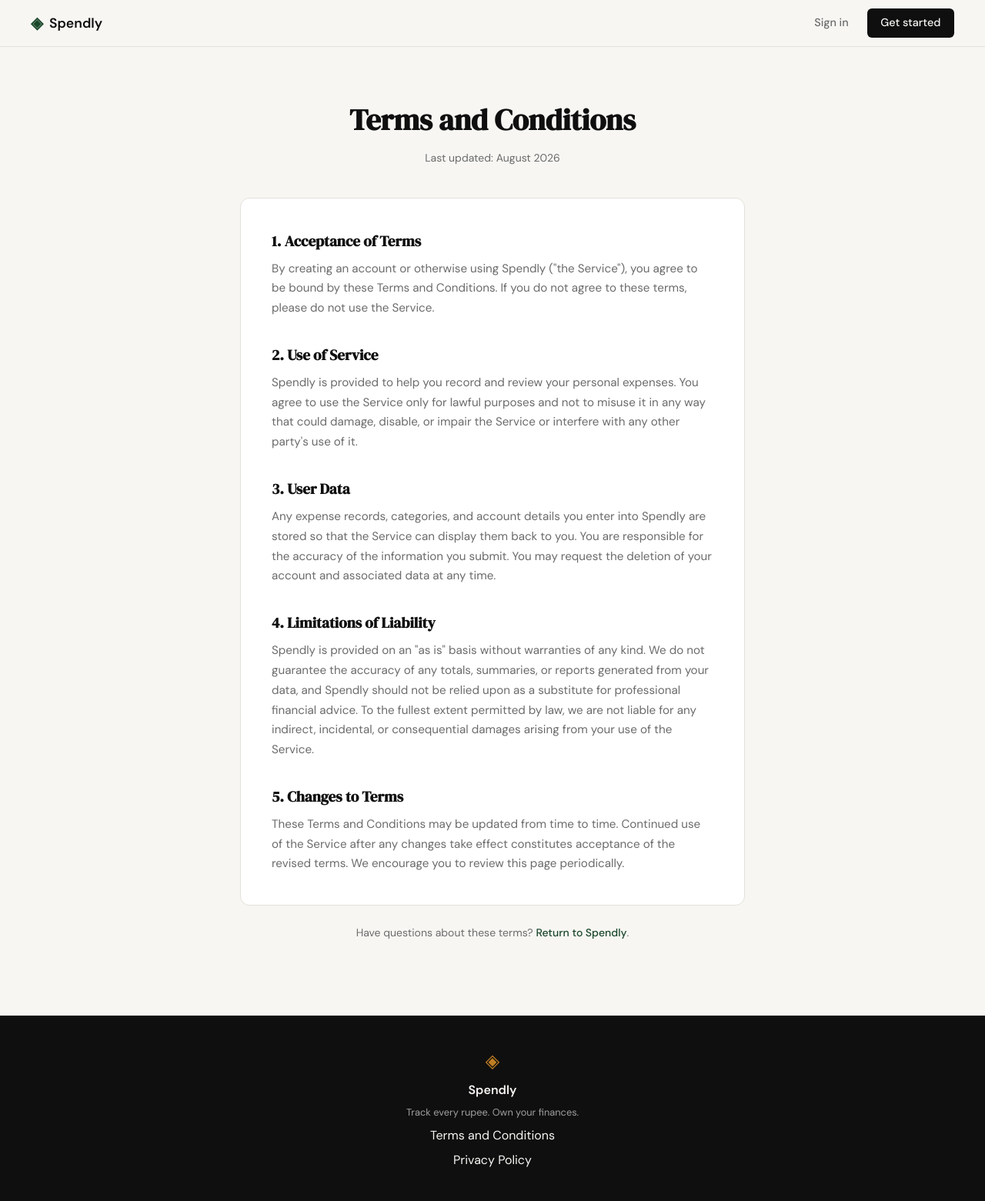
After one commit to krohitwork/spendly, a Flask app: page /terms in a window 1280 px wide. The commit adds this page. Shown: the whole page at 77% size. Run offline with Flask 3, Linux system fonts and the light colour scheme.

Commit message:
landing: add terms and conditions page and route

```diff
--- a/app.py
+++ b/app.py
@@ -20,6 +20,11 @@ def register():
 @app.route("/login")
 def login():
     return render_template("login.html")
+
+
+@app.route("/terms")
+def terms():
+    return render_template("terms.html")
 
 
 # ------------------------------------------------------------------ #
--- a/static/css/style.css
+++ b/static/css/style.css
@@ -508,6 +508,68 @@ a { color: inherit; text-decoration: none; }
 }
 
 /* ------------------------------------------------------------------ */
+/* Legal pages                                                         */
+/* ------------------------------------------------------------------ */
+
+.legal {
+    max-width: 720px;
+    margin: 0 auto;
+    padding: 4rem 2rem 6rem;
+}
+
+.legal-title {
+    font-family: var(--font-display);
+    font-size: clamp(1.75rem, 3vw, 2.5rem);
+    color: var(--ink);
+    text-align: center;
+    margin-bottom: 0.5rem;
+}
+
+.legal-updated {
+    color: var(--ink-muted);
+    font-size: 0.875rem;
+    text-align: center;
+    margin-bottom: 2.5rem;
+}
+
+.legal-card {
+    background: var(--paper-card);
+    border: 1px solid var(--border);
+    border-radius: var(--radius-md);
+    padding: 2.5rem;
+}
+
+.legal-card h2 {
+    font-family: var(--font-display);
+    font-size: 1.2rem;
+    color: var(--ink);
+    margin-top: 2rem;
+    margin-bottom: 0.5rem;
+}
+
+.legal-card h2:first-child { margin-top: 0; }
+
+.legal-card p {
+    font-size: 0.95rem;
+    color: var(--ink-muted);
+    line-height: 1.7;
+}
+
+.legal-footnote {
+    text-align: center;
+    font-size: 0.875rem;
+    color: var(--ink-muted);
+    margin-top: 1.5rem;
+}
+
+.legal-footnote a {
+    color: var(--accent);
+    font-weight: 500;
+}
+
+.legal-footnote a:hover { text-decoration: underline; }
+
+/* ------------------------------------------------------------------ */
 /* Responsive                                                          */
 /* ------------------------------------------------------------------ */
 
--- a/templates/base.html
+++ b/templates/base.html
@@ -34,7 +34,7 @@
             <span class="brand-icon">◈</span>
             <span class="footer-name">Spendly</span>
             <p class="footer-copy">Track every rupee. Own your finances.</p>
-            <a href="#">Terms and Conditions</a>
+            <a href="{{ url_for('terms') }}">Terms and Conditions</a>
             <a href="#">Privacy Policy</a>
         </div>
     </footer>
--- /dev/null
+++ b/templates/terms.html
@@ -0,0 +1,58 @@
+{% extends "base.html" %}
+
+{% block title %}Terms and Conditions — Spendly{% endblock %}
+
+{% block content %}
+
+<section class="legal">
+    <div class="legal-inner">
+        <h1 class="legal-title">Terms and Conditions</h1>
+        <p class="legal-updated">Last updated: August 2026</p>
+
+        <div class="legal-card">
+            <h2>1. Acceptance of Terms</h2>
+            <p>
+                By creating an account or otherwise using Spendly ("the Service"), you agree to be
+                bound by these Terms and Conditions. If you do not agree to these terms, please do
+                not use the Service.
+            </p>
+
+            <h2>2. Use of Service</h2>
+            <p>
+                Spendly is provided to help you record and review your personal expenses. You agree
+                to use the Service only for lawful purposes and not to misuse it in any way that
+                could damage, disable, or impair the Service or interfere with any other party's use
+                of it.
+            </p>
+
+            <h2>3. User Data</h2>
+            <p>
+                Any expense records, categories, and account details you enter into Spendly are
+                stored so that the Service can display them back to you. You are responsible for the
+                accuracy of the information you submit. You may request the deletion of your account
+                and associated data at any time.
+            </p>
+
+            <h2>4. Limitations of Liability</h2>
+            <p>
+                Spendly is provided on an "as is" basis without warranties of any kind. We do not
+                guarantee the accuracy of any totals, summaries, or reports generated from your data,
+                and Spendly should not be relied upon as a substitute for professional financial
+                advice. To the fullest extent permitted by law, we are not liable for any indirect,
+                incidental, or consequential damages arising from your use of the Service.
+            </p>
+
+            <h2>5. Changes to Terms</h2>
+            <p>
+                These Terms and Conditions may be updated from time to time. Continued use of the
+                Service after any changes take effect constitutes acceptance of the revised terms.
+                We encourage you to review this page periodically.
+            </p>
+        </div>
+        <p class="legal-footnote">
+            Have questions about these terms? <a href="{{ url_for('landing') }}">Return to Spendly</a>.
+        </p>
+    </div>
+</section>
+
+{% endblock %}
```
